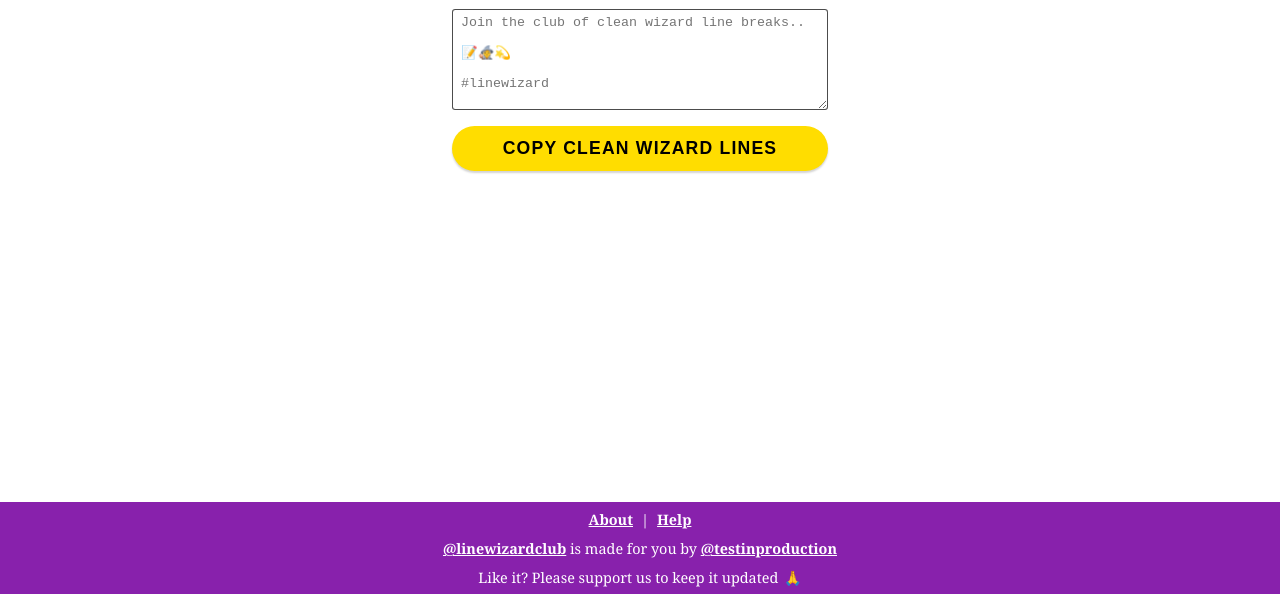
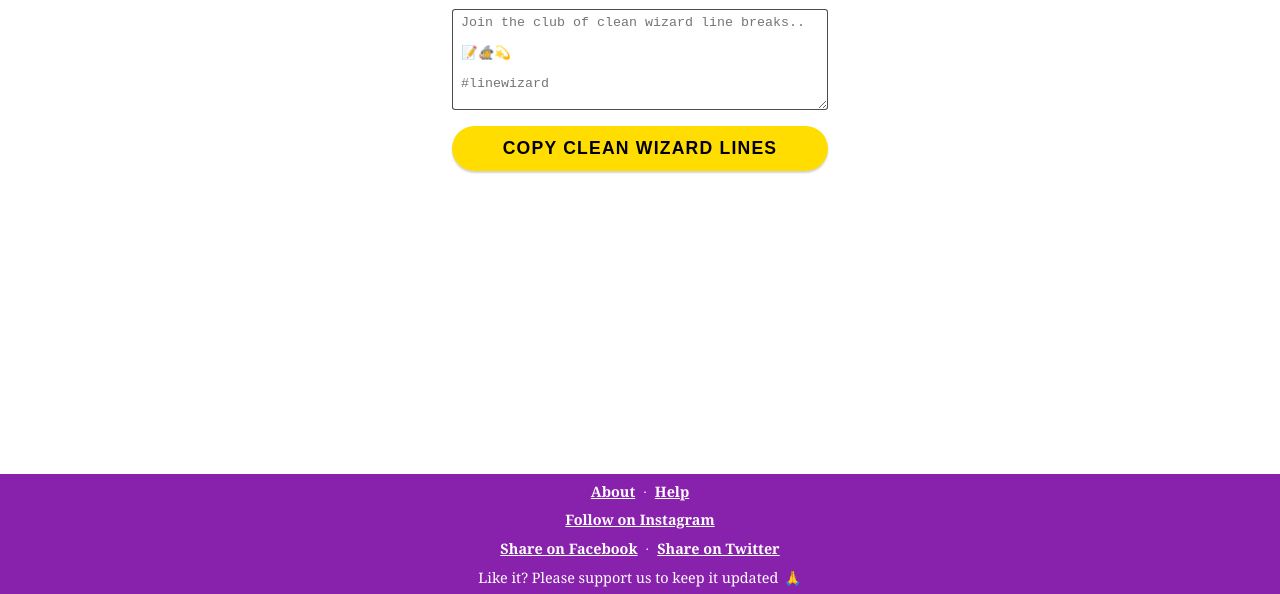
Before and after one commit to niklaslavrell/line-wizard, a Gatsby site: page / in a window 1280 px wide. Shown: the part 150-744 px from the top of the page. Built offline with nearby package versions, Linux system fonts and the light colour scheme; Gatsby itself is replaced by a stand-in of ours.

Commit message:
share to facebook and twitter in the footer

```diff
--- a/src/components/coffee.js
+++ b/src/components/coffee.js
@@ -6,6 +6,7 @@ const Coffee = () => (
   <React.Fragment>
     <span
       style={{
+        marginTop: '0.5rem',
         marginBottom: '0.5rem',
       }}
     >
--- a/src/components/footer.js
+++ b/src/components/footer.js
@@ -12,7 +12,7 @@ const Footer = () => (
   >
     <div
       style={{
-        padding: '0.5rem',
+        padding: '0.5rem 0.5rem 0rem',
         paddingBottom: '0rem',
         textAlign: 'center',
         color: 'white',
@@ -28,7 +28,7 @@ const Footer = () => (
       >
         <strong>About</strong>
       </Link>
-      {'|'}
+      {'∙'}
       <Link
         to="/help/"
         title="Help"
@@ -43,8 +43,7 @@ const Footer = () => (
     <div
       style={{
         margin: '0 auto',
-        maxWidth: 960,
-        padding: '0.5rem',
+        padding: '0.5rem 0.5rem 0rem',
         color: 'white',
         textAlign: 'center',
       }}
@@ -58,19 +57,49 @@ const Footer = () => (
           color: 'white',
         }}
       >
-        <strong>@linewizardclub</strong>
-      </OutboundLink>{' '}
-      is made for you by{' '}
+        <strong>Follow on Instagram</strong>
+      </OutboundLink>
+    </div>
+    <div
+      style={{
+        margin: '0 auto',
+        padding: '0.5rem 0.5rem 0rem',
+        color: 'white',
+        textAlign: 'center',
+      }}
+    >
       <OutboundLink
-        href="https://www.instagram.com/testinproduction"
-        title="Test in Production on Instagram"
+        href={
+          'https://www.facebook.com/sharer/sharer.php?' +
+          'u=https%3A%2F%2Flinewizard.club'
+        }
+        title="Share Line Wizard on Facebook"
         target="_blank"
         rel="noopener noreferrer"
         style={{
           color: 'white',
+          marginRight: '0.5rem',
         }}
       >
-        <strong>@testinproduction</strong>
+        <strong>Share on Facebook</strong>
+      </OutboundLink>
+      {'∙'}
+      <OutboundLink
+        href={
+          'https://twitter.com/intent/tweet/?' +
+          'text=Get%20clean%20line%20breaks%20on%20your%20Instagram%20posts' +
+          '&url=https%3A%2F%2Fwww.linewizard.club' +
+          '&hashtags=linewizard,cleaninstalinebreaks'
+        }
+        title="Share Line Wizard on Twitter"
+        target="_blank"
+        rel="noopener noreferrer"
+        style={{
+          color: 'white',
+          marginLeft: '0.5rem',
+        }}
+      >
+        <strong>Share on Twitter</strong>
       </OutboundLink>
     </div>
     <div
```
